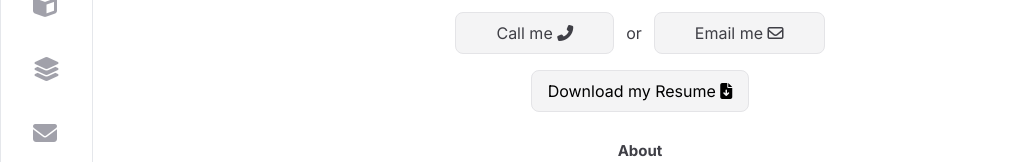
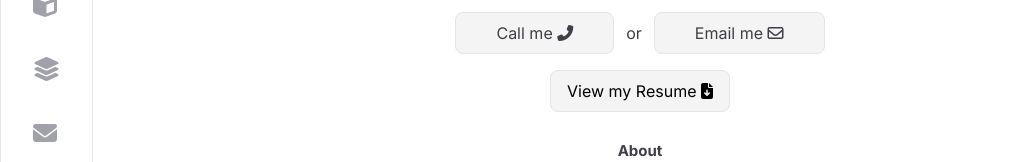
Before and after one commit to greatochuko/portfolio, a React (Vite) app: page / in a window 1280 px wide. Shown: the part 363-525 px from the top of the page, without its empty margins (0-1016 px from the left). Built offline with nearby package versions, Linux system fonts and the light colour scheme.

Commit message:
update resume

```diff
--- a/src/pages/Home.jsx
+++ b/src/pages/Home.jsx
@@ -71,11 +71,12 @@ export default function Home() {
         </Link>
       </div>
       <a
-        download
+        target="_blank"
+        rel="noreferrer"
         href={resume}
         className="px-4 py-2 mt-4 border rounded-lg border-zinc-200 bg-zinc-100 dark:text-zinc-200 dark:bg-zinc-800 dark:border-zinc-600"
       >
-        Download my Resume <i className="fa-solid fa-file-arrow-down"></i>
+        View my Resume <i className="fa-solid fa-file-arrow-down"></i>
       </a>
       <section className="flex flex-col gap-2 text-zinc-700 text-[15px] font-normal my-2 dark:text-zinc-200">
         <h3 className="mt-5 mb-2 font-bold text-center">About</h3>
```
Also changed, not shown: 2 other files (tests, documents, lock files or other folders).
